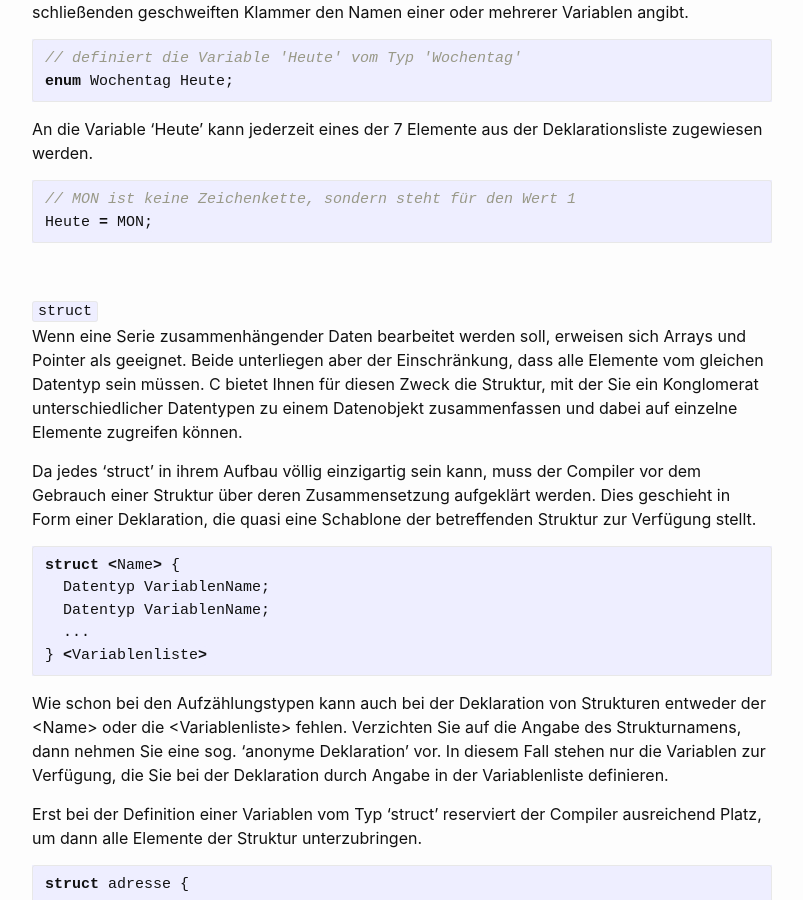
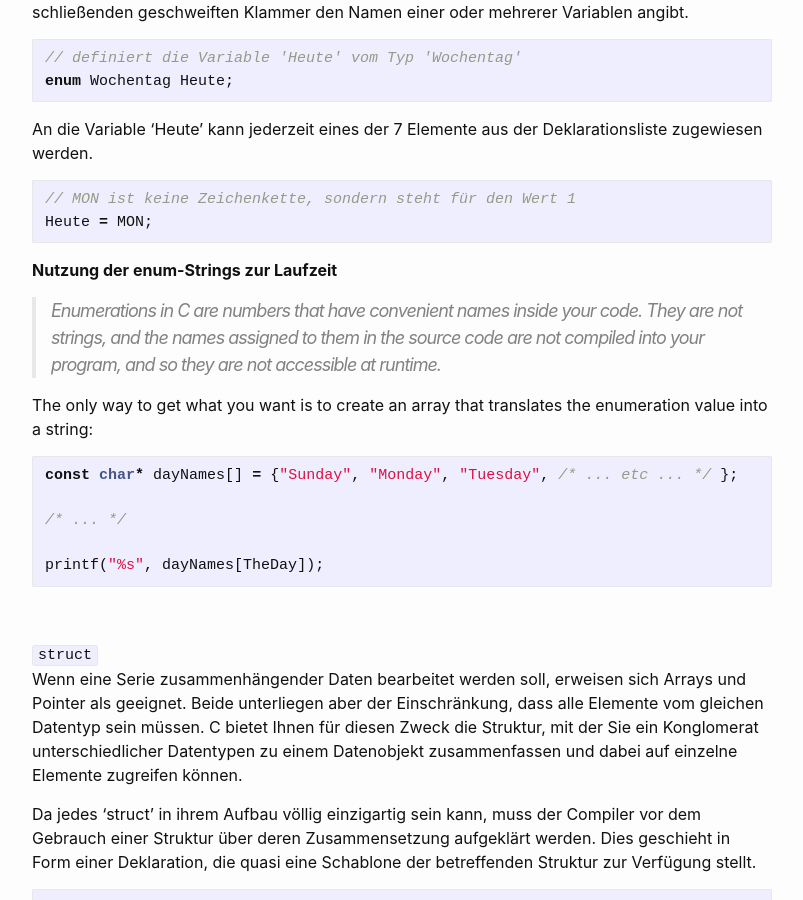
Before and after one commit to Hautaklyttn/progDocs, a Jekyll site: the page built from docs/articles/c_cpp.md, in a window 1280 px wide and 900 px high, scrolled down 23316 px. Shown: the whole window, without its empty margins (238-1041 px from the left). Built offline with Jekyll 4.4.1, drawn with Linux system fonts in a browser that asks for light colours.

Commit message:
C update

````diff
--- a/docs/articles/c_cpp.md
+++ b/docs/articles/c_cpp.md
@@ -689,6 +689,18 @@ An die Variable 'Heute' kann jederzeit eines der 7 Elemente aus der Deklarations
 Heute = MON;
 ```
 
+**Nutzung der enum-Strings zur Laufzeit**
+> Enumerations in C are numbers that have convenient names inside your code. They are not strings, and the names assigned to them in the source code are not compiled into your program, and so they are not accessible at runtime.
+
+The only way to get what you want is to create an array that translates the enumeration value into a string:
+```c
+const char* dayNames[] = {"Sunday", "Monday", "Tuesday", /* ... etc ... */ };
+
+/* ... */
+
+printf("%s", dayNames[TheDay]);
+```
+
 &nbsp;
 
 <a name="ch1-10-3"></a>
````
